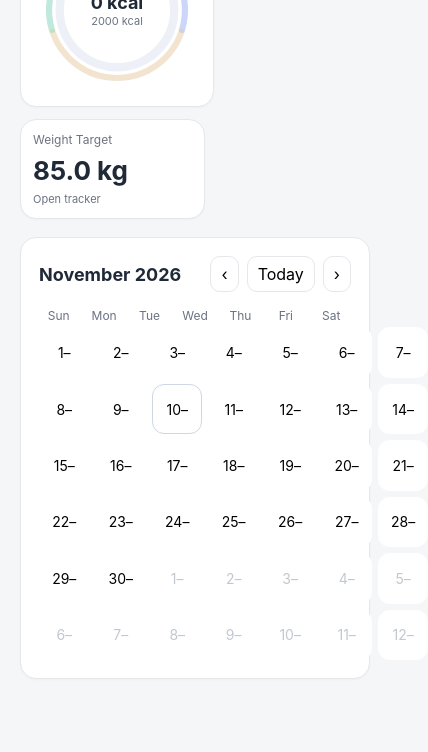
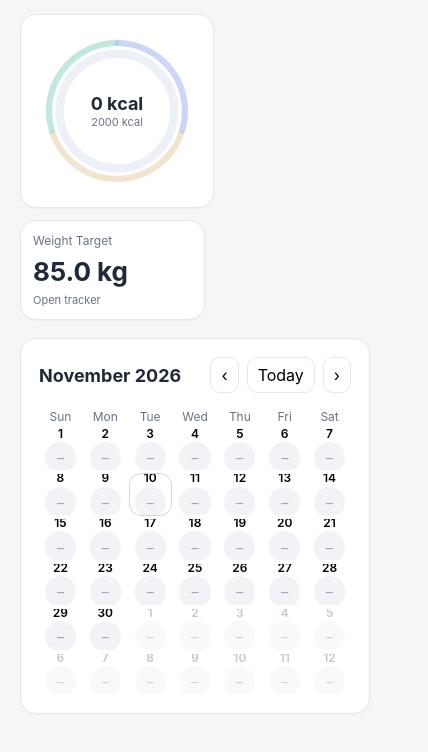
Before and after one commit to t37qiu/meal-prep-cloud, a plain HTML site: page index.html in a window 390 px wide. Shown: the part 195-947 px from the top of the page, 428 px wide, since content can reach past the window. Before the commit the page ends 912 px from the top, so only its background shows below. Drawn offline with Linux system fonts and the light colour scheme.

Commit message:
Add safe local backup download and calendar calorie progress rings

```diff
--- a/styles.css
+++ b/styles.css
@@ -415,3 +415,22 @@
   .auth-grid input{width:100%;box-sizing:border-box;}
   .auth-note{font-size:12px;line-height:1.45;color:#6b7280;margin-top:6px;}
   .auth-error{font-size:12px;line-height:1.4;color:#b91c1c;min-height:18px;}
+
+/* Meal Prep 2.0: daily progress at a glance */
+.calendar-day{flex-direction:column;gap:3px;min-width:0;padding:4px 2px;overflow:hidden;}
+.calendar-day-number{font-size:12px;line-height:1.1;font-weight:600;}
+.calendar-ring{--ring-progress:0%;--ring-color:#668dff;display:flex;align-items:center;justify-content:center;flex-shrink:0;width:clamp(28px,5.3vw,52px);height:clamp(28px,5.3vw,52px);border-radius:50%;background:conic-gradient(var(--ring-color) var(--ring-progress),#e9edf3 0);position:relative;color:#263244;}
+.calendar-ring::before{content:"";position:absolute;inset:5px;background:#fff;border-radius:50%;}
+.calendar-ring-center{position:relative;font-size:clamp(8px,1.15vw,11px);font-weight:700;letter-spacing:-.3px;}
+.calendar-ring-empty{background:#f1f3f6;color:#a1a8b3;font-size:14px;}
+.calendar-ring-empty::before{display:none;}
+.calendar-day.selected{background:#eff4ff;color:#1e3b72;border-color:#668dff;}
+.calendar-day.muted .calendar-ring{opacity:.5;}
+@media(max-width:560px){
+  .calendar-weekdays,.calendar-grid{gap:2px;}
+  .calendar-day{gap:2px;padding:3px 0;}
+  .calendar-ring{width:clamp(26px,8vw,38px);height:clamp(26px,8vw,38px);}
+  .calendar-ring::before{inset:4px;}
+  .calendar-ring-center{font-size:9px;}
+  .data-actions{flex-wrap:wrap;}
+}
```
